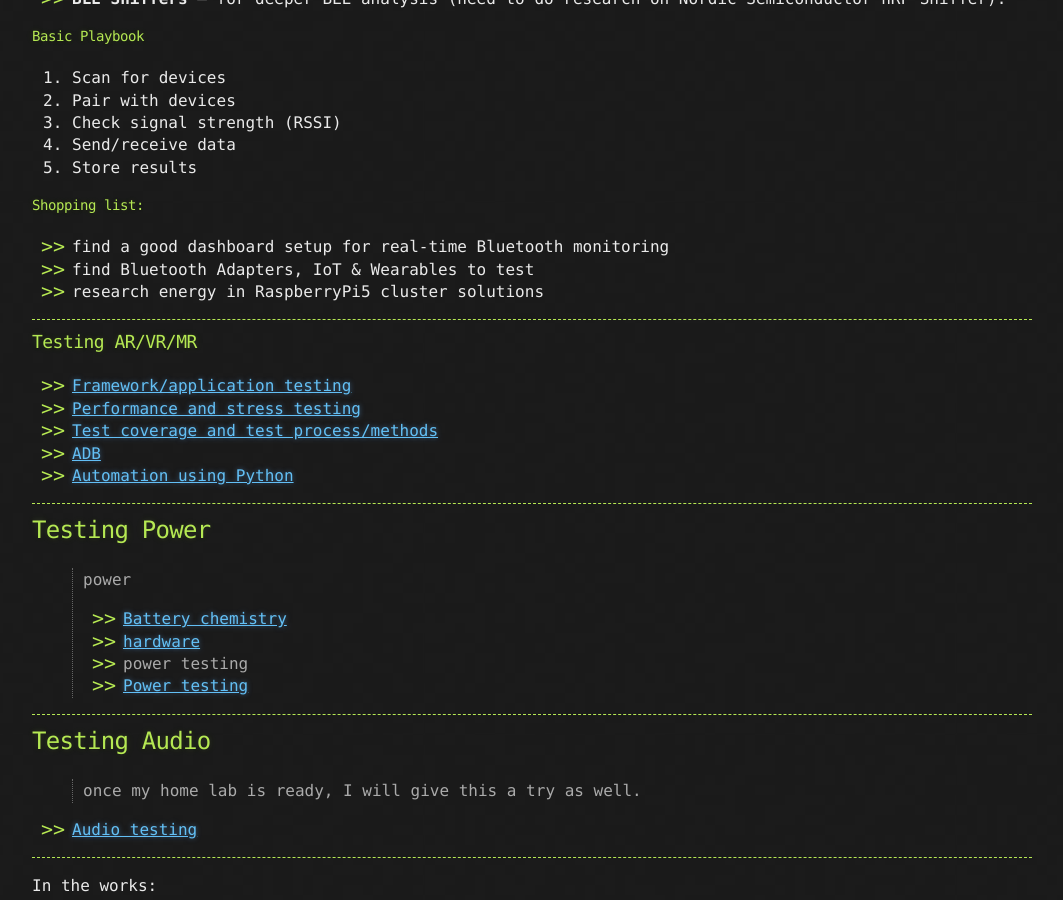
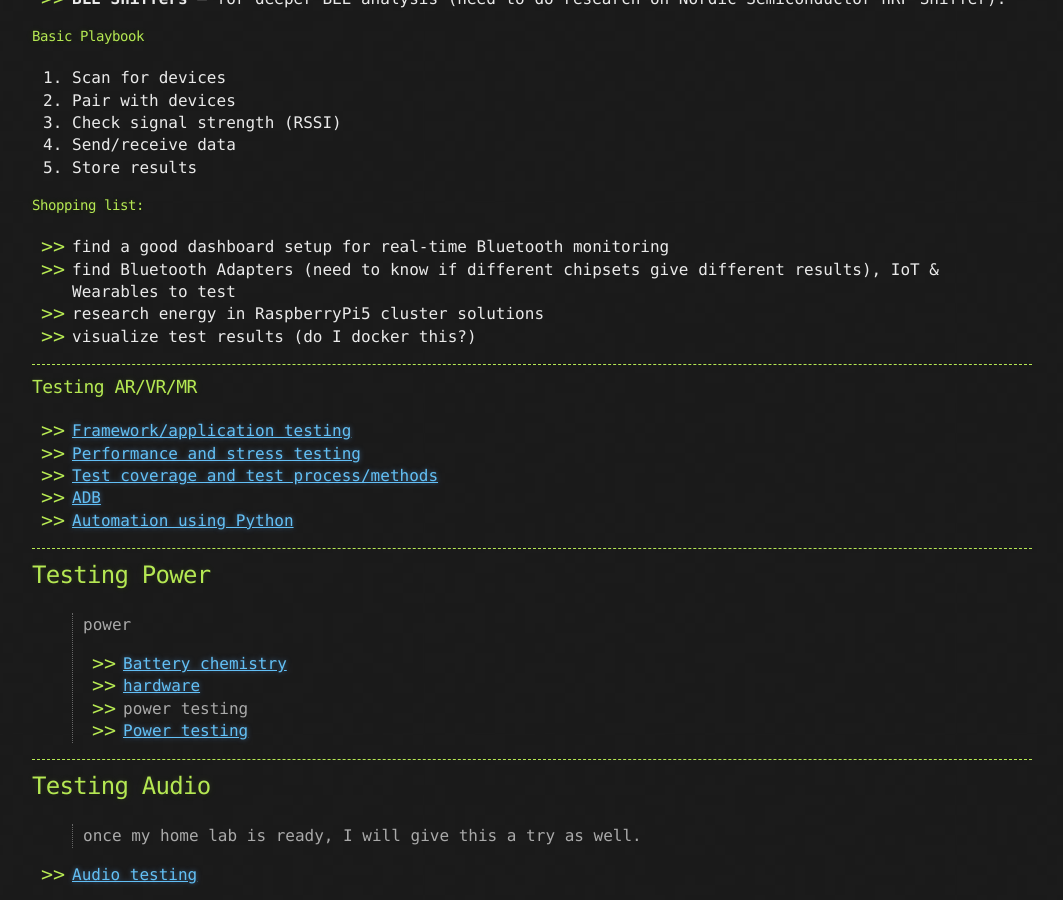
Before and after one commit to sciustechnologia/sciustechnologia.github.io, a Jekyll site: the page built from index.md, in a window 1280 px wide and 900 px high, scrolled down 1394 px. Shown: the whole window, without its empty margins (108-1171 px from the left). Built offline with Jekyll 4.4.1, drawn with Linux system fonts in a browser that asks for light colours.

Commit message:
Update index.md

```diff
--- a/index.md
+++ b/index.md
@@ -62,8 +62,9 @@ Currently building my **Bluetooth testing lab** with a **Raspberry Pi 5 Cluster*
 
 #### Shopping list:
 * find a good dashboard setup for real-time Bluetooth monitoring
-* find  Bluetooth Adapters, IoT & Wearables to test
+* find  Bluetooth Adapters (need to know if different chipsets give different results), IoT & Wearables to test
 * research energy in RaspberryPi5 cluster solutions
+* visualize test results (do I docker this?)
 
 ---
 
```
